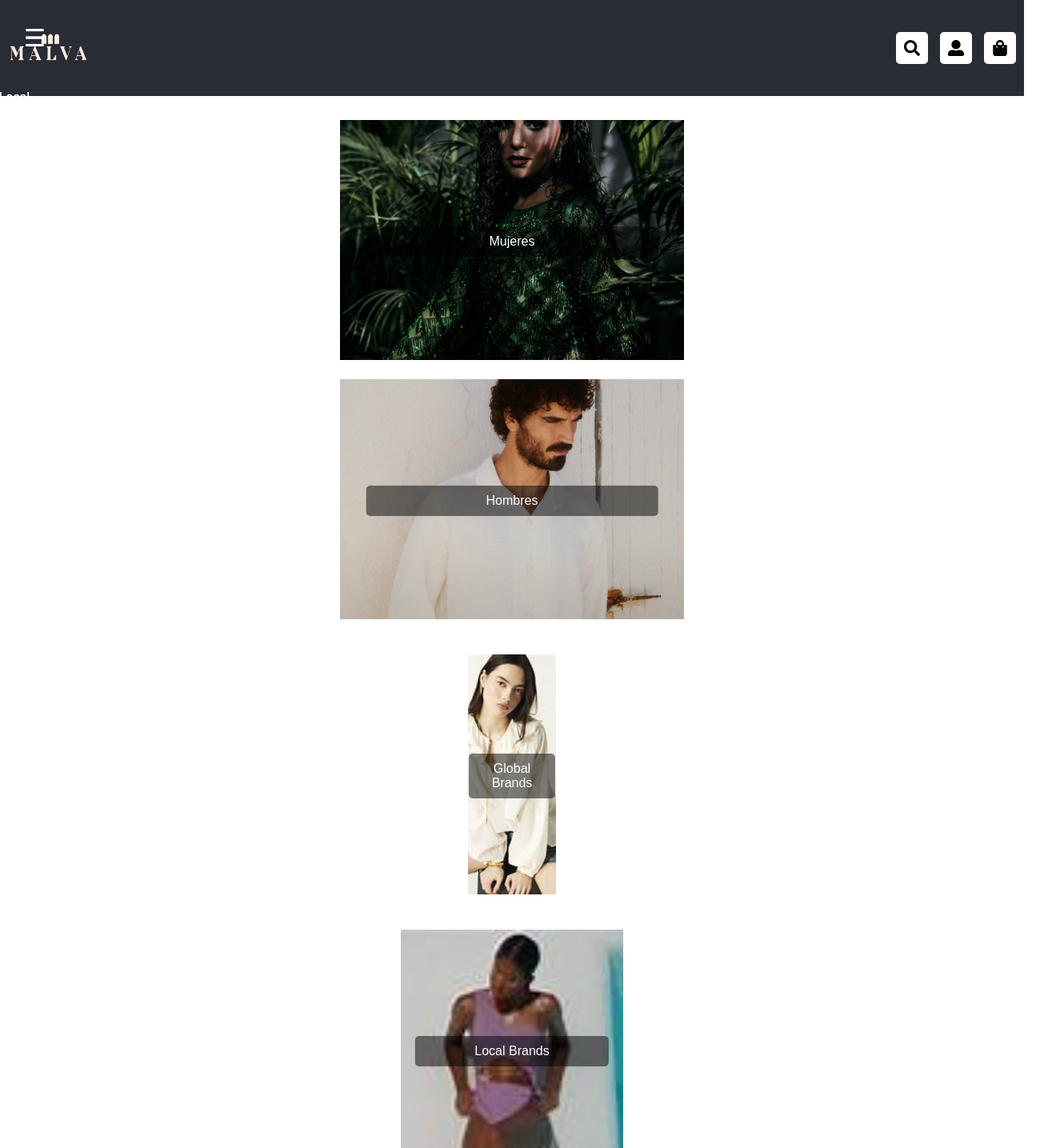
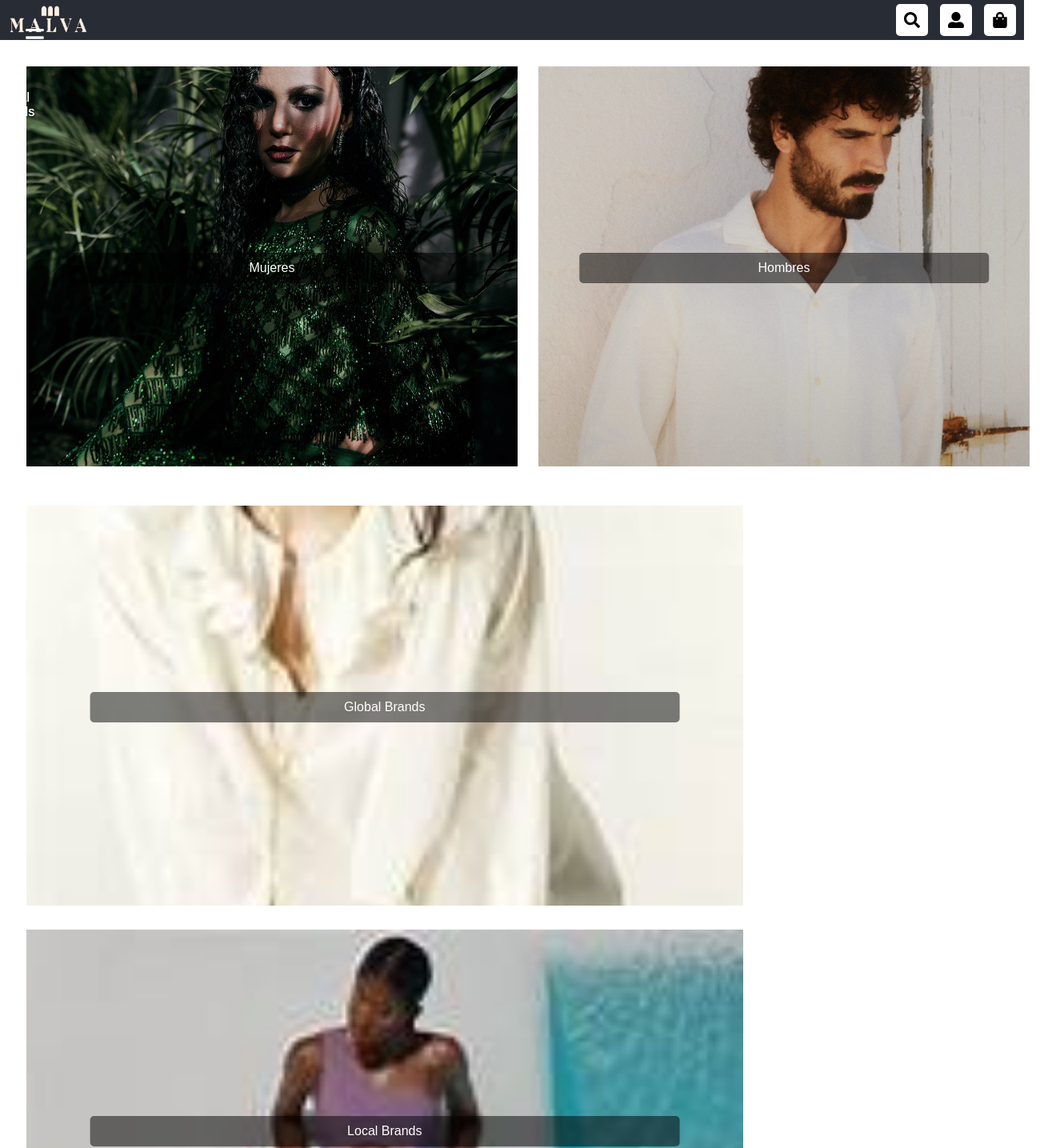
Before and after one commit to David-Martinez-17/Prueba, a React (Create React App) app in the folder app-react/: page / in a window 1280 px wide. Shown: the top 1435 px of the page at 80% size, 1320 px wide, since content can reach past the window. Built offline with nearby package versions, Linux system fonts and the light colour scheme.

Commit message:
avance 2

```diff
--- a/app-react/src/App.js
+++ b/app-react/src/App.js
@@ -4,7 +4,6 @@ import Header from './components/Header';
 import HamburgerMenu from './components/HamburgerMenu';
 import Body from './components/Body';
 import Footer from './components/Footer';
-import App2 from './App2';
 import './App.css';
 
 function App() {
@@ -14,7 +13,7 @@ function App() {
         <HamburgerMenu />
         <Body />
         <Footer />
-        <App2 />
+
       </div>
   );
 }
--- a/app-react/src/App2.js
+++ /dev/null
@@ -1,13 +0,0 @@
-
-import React from 'react';
-
-const App2 = () => {
-  return (
-    <div>
-      <h1>Bienvenido a la Página de Hombres</h1>
-      <p>Contenido específico para hombres.</p>
-    </div>
-  );
-};
-
-export default App2;
--- a/app-react/src/components/Body.css
+++ b/app-react/src/components/Body.css
@@ -1,28 +1,36 @@
+
 .body {
   display: flex;
   flex-direction: column;
   align-items: center;
+  width: 100%;
   padding: 20px;
 }
 
 .row {
   display: flex;
-  justify-content: center;
-  flex-wrap: wrap;
+  width: 100%;
+  justify-content: space-between;
+  margin-bottom: 20px;
+}
+
+.column {
+  display: flex;
+  flex-direction: column;
+  width: 100%;
   margin-bottom: 20px;
 }
 
 .content-section {
   position: relative;
-  width: 50%;
-  max-width: 600px;
-  margin: 10px;
+  width: 70%; /* Ajusta el tamaño según tus necesidades */
+  margin: 1%;
 }
 
 .image1 {
   width: 100%;
-  height: 300px;
-  object-fit: cover;
+  height: 500px;
+  object-fit: cover; /* Para asegurar que las imágenes se ajusten al contenedor */
 }
 
 .text-overlay {
@@ -36,7 +44,7 @@
   border-radius: 5px;
   text-align: center;
   text-decoration: none;
-  width: 80%;
+  width: 80%; /* Ajusta el ancho del texto superpuesto */
 }
 
 .text-overlay:hover {
--- a/app-react/src/components/Body.js
+++ b/app-react/src/components/Body.js
@@ -1,4 +1,3 @@
-
 import React from 'react';
 import './Body.css';
 
@@ -8,23 +7,21 @@ const Body = () => {
       <div className="row">
         <div className="content-section">
           <img src="/assest/img/malva_mujer.jpg" alt="Imagen 1" className="image1" />
-          <a href="/mujeres" className="text-overlay">Mujeres</a>
+          <a href="/app2" className="text-overlay">Mujeres</a>
         </div>
         <div className="content-section">
           <img src="/assest/img/malva_hombre.jpg" alt="Imagen 2" className="image1" />
           <a href="/app2" className="text-overlay">Hombres</a>
         </div>
       </div>
-      <div className="row">
+      <div className="column">
         <div className="content-section">
           <img src="/assest/img/Global_brands.jpg" alt="Imagen 3" className="image1" />
-          <a href="/Global" className="text-overlay">Global Brands</a>
+          <a href="/app2" className="text-overlay">Global Brands</a>
         </div>
-      </div>
-      <div className="row">
         <div className="content-section">
           <img src="/assest/img/Local_brands.jpg" alt="Imagen 4" className="image1" />
-          <a href="/Local" className="text-overlay">Local Brands</a>
+          <a href="/app2" className="text-overlay">Local Brands</a>
         </div>
       </div>
     </div>
--- a/app-react/src/components/Header.css
+++ b/app-react/src/components/Header.css
@@ -3,7 +3,7 @@
   justify-content: space-between;
   align-items: center;
   padding: 10px;
-  height: auto;
+  height: 30px;
   background-color: #282c34;
   color: white;
 }
```
Also changed, not shown: app-react/src/App2.css (deleted).
